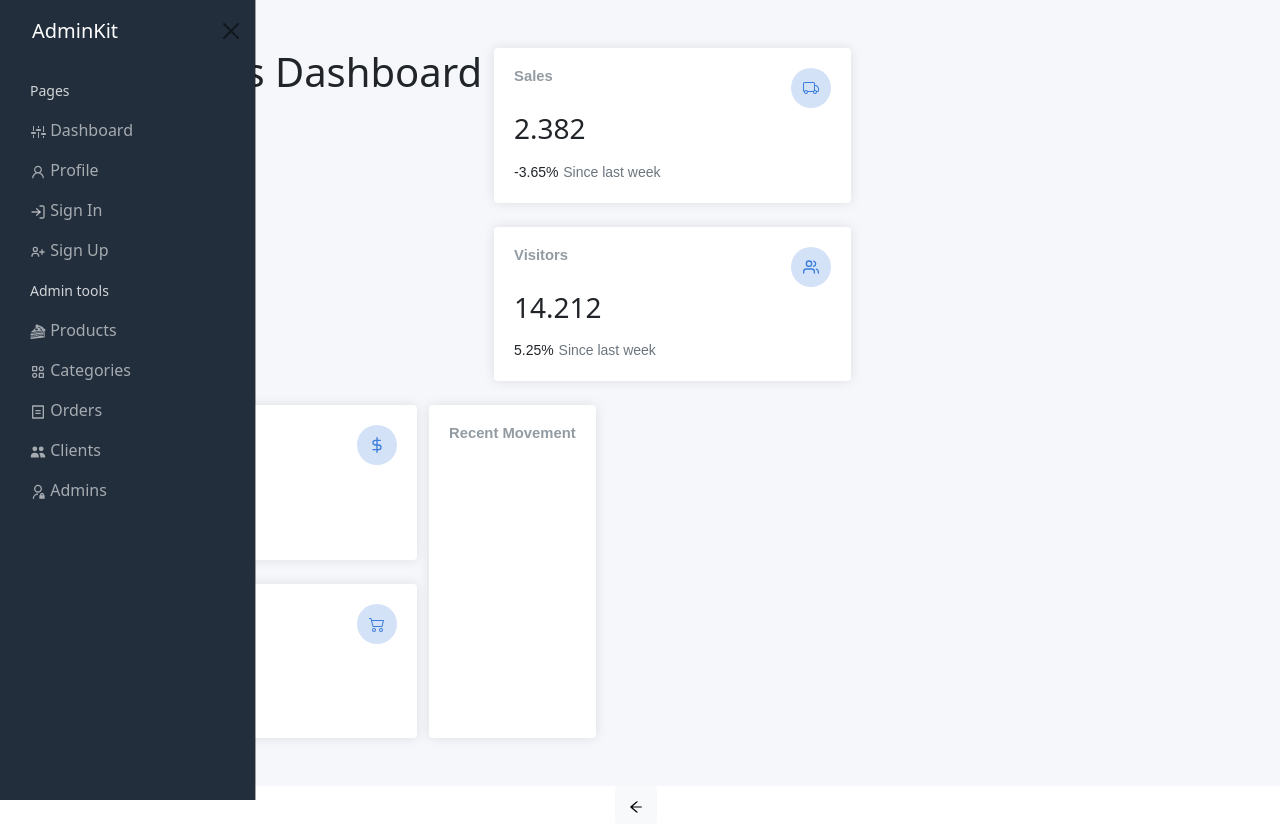
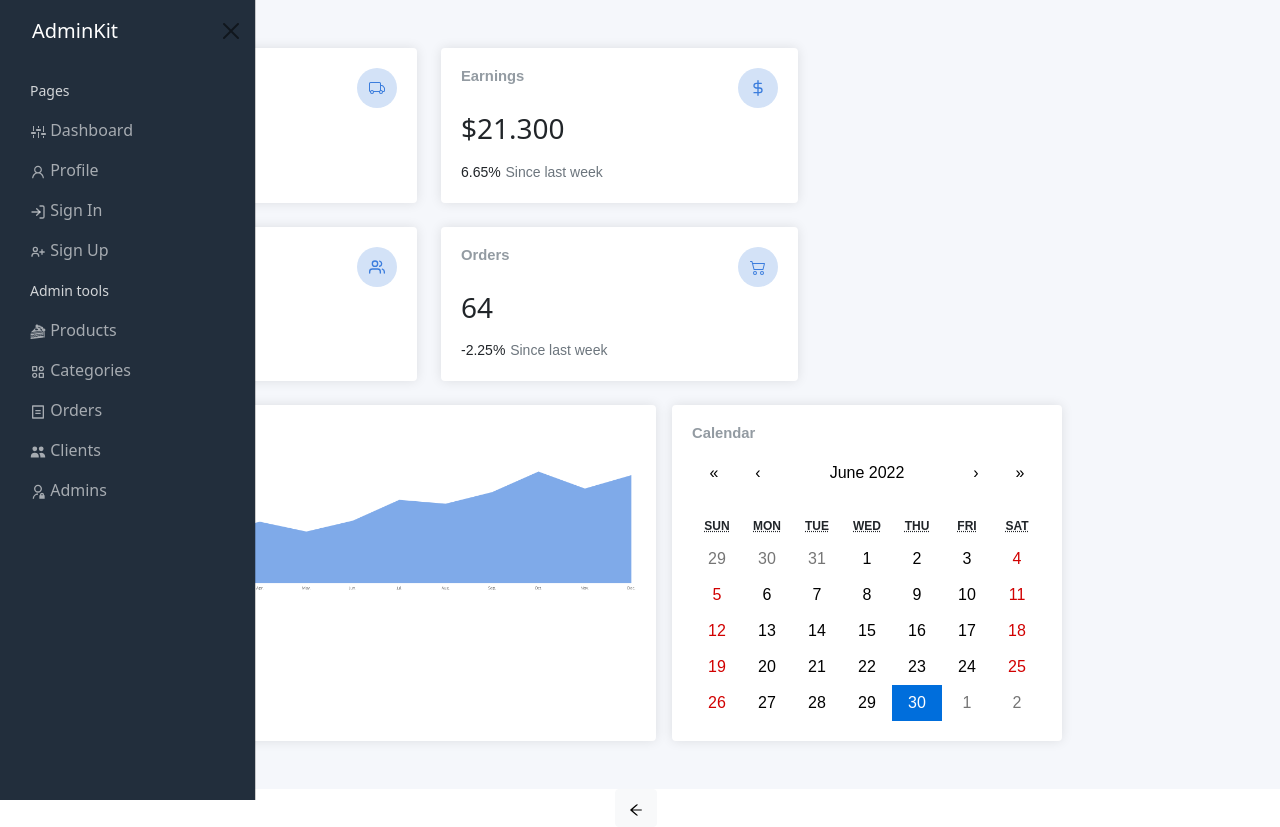
Before and after one commit to paulinairazusta/front_admin_e-commerce, a React (Create React App) app: page / in a window 1280 px wide. Built offline with nearby package versions, Linux system fonts and the light colour scheme.

Commit message:
Calendar

```diff
--- /dev/null
+++ b/src/components/dashboard/CalendarCard.jsx
@@ -0,0 +1,16 @@
+import React from "react";
+import Calendar from "react-calendar";
+import "react-calendar/dist/Calendar.css";
+import "./calendar-card.css"
+import { useState } from "react";
+
+const CalendarCard = () => {
+  const [value, onChange] = useState(new Date());
+  return (
+    <div>
+      <Calendar locale="en-EN" calendarType="US" onChange={onChange} value={value} className="reactCalendar" />
+    </div>
+  );
+};
+
+export default CalendarCard;
--- a/src/components/dashboard/Main.jsx
+++ b/src/components/dashboard/Main.jsx
@@ -2,15 +2,15 @@ import Card from "./Card";
 import "./main.css";
 import "./card.css";
 import OffCanvasOptions from "../sidebar/OffCanvasOptions";
-
 import { BsTruck, BsCart2 } from "react-icons/bs";
 import { FiDollarSign, FiUsers } from "react-icons/fi";
+import CalendarCard from "./CalendarCard";
 
 function Main() {
   return (
     <div className="content">
-      <OffCanvasOptions />
-      <h1>Analytics Dashboard</h1>
+      {/* <OffCanvasOptions /> */}
+      {/* <h1>Analytics Dashboard</h1> */}
       <div className="sales-visitors-container">
         <div className="sales-container">
           <Card
@@ -48,8 +48,13 @@ function Main() {
         </div>
       </div>
       <div className="chart-card">
-      <h5 className="card-title">Recent Movement</h5>
+        <h5 className="card-title">Recent Movement</h5>
+        <img src="Chart.png" alt="" />
+      </div>
 
+      <div className="calendar-card">
+        <h5 className="card-title">Calendar</h5>
+        <CalendarCard />
       </div>
     </div>
   );
--- /dev/null
+++ b/src/components/dashboard/calendar-card.css
@@ -0,0 +1,3 @@
+.reactCalendar {
+  border: 0 !important;
+}
--- a/src/components/dashboard/main.css
+++ b/src/components/dashboard/main.css
@@ -30,6 +30,21 @@
   display: flex;
   flex-direction: column;
   margin-bottom: 1.5rem;
+  margin-left: 1rem;
   padding: 1.25rem;
   text-align: left;
+  width: 50%;
 }
+
+.calendar-card {
+  background-color: white;
+  border-radius: 0.25rem;
+  box-shadow: 0 0 0.7rem 0 rgba(0,0,0,0.1);
+  display: flex;
+  flex-direction: column;
+  margin-bottom: 1.5rem;
+  margin-left: 1rem;
+  padding: 1.25rem;
+  text-align: left;
+  /* width: 25%; */
+}
```
Also changed, not shown: package.json (+7 -0 lines), public/Chart.png (added), 1 other file (tests, documents, lock files or other folders).
